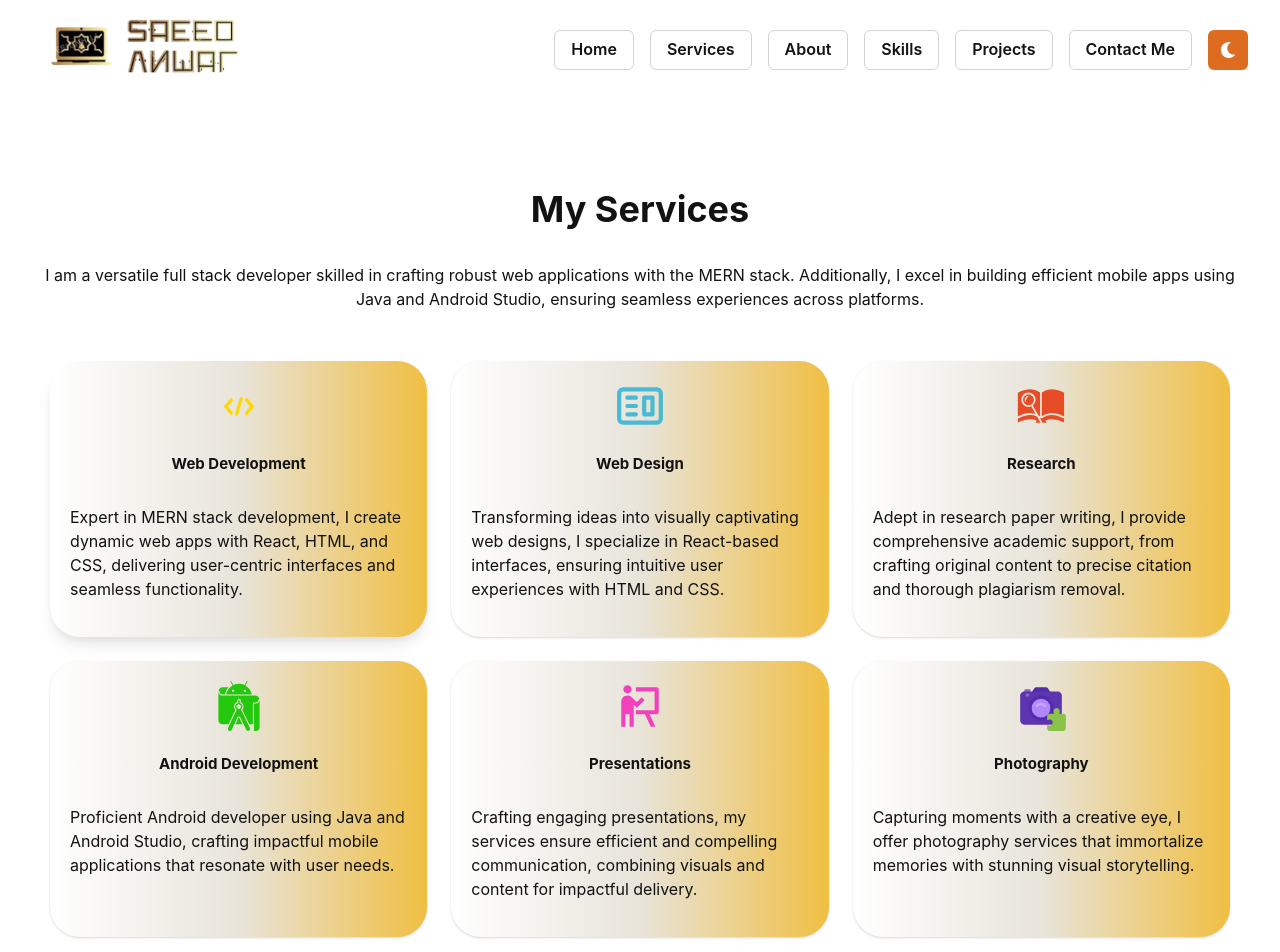
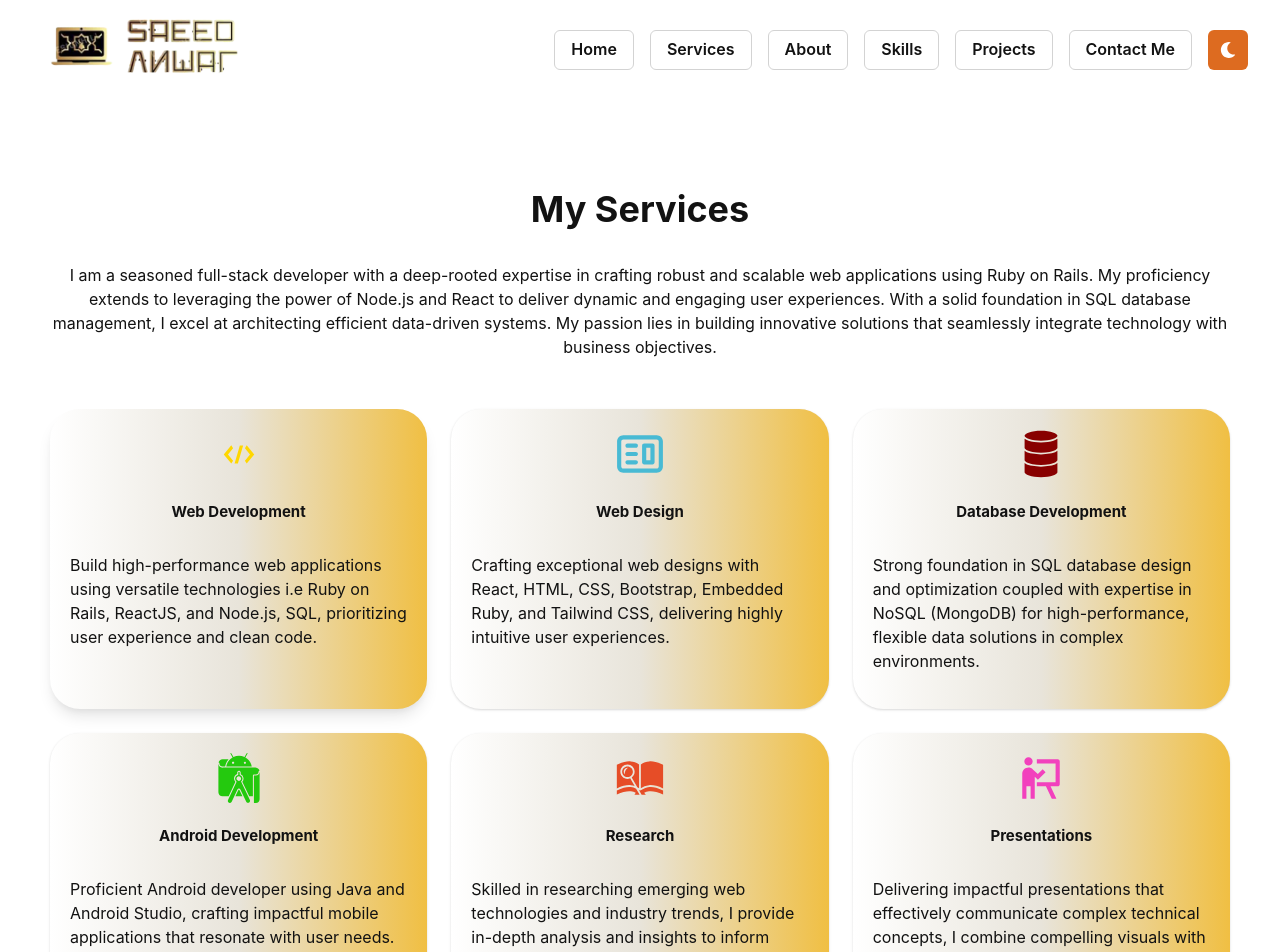
Before and after one commit to Tashfeen92/Portfolio, a React (Vite) app: page /services in a window 1280 px wide. Shown: the top 952 px of the page. Built offline with nearby package versions, Linux system fonts and the light colour scheme.

Commit message:
Left: Assets Skills About Projects, Done: Services Navbar Footer Chart Colomodeswitcher SkillChart Contact Home

```diff
--- a/src/Components/Services.tsx
+++ b/src/Components/Services.tsx
@@ -10,8 +10,8 @@ import {
 import {
   android,
   design,
-  mern,
-  photography,
+  development,
+  database_development,
   presentation,
   research,
   service,
@@ -20,9 +20,9 @@ import { DiCode } from "react-icons/di";
 import theme from "../theme";
 import { GiArchiveResearch } from "react-icons/gi";
 import { RiPresentationFill } from "react-icons/ri";
-import { FcCameraAddon } from "react-icons/fc";
 import { CgWebsite } from "react-icons/cg";
 import { SiAndroidstudio } from "react-icons/si";
+import { GiDatabase } from "react-icons/gi";
 
 const Services = () => {
   const gradient = useColorModeValue(
@@ -50,7 +50,7 @@ const Services = () => {
             <br></br>
             <Heading fontSize={"15px"}>Web Development</Heading>
             <br></br>
-            <Text textAlign={"left"}>{mern}</Text>
+            <Text textAlign={"left"}>{development}</Text>
           </CardBody>
         </Card>
         <Card bgGradient={gradient} borderRadius={"30px"}>
@@ -60,6 +60,30 @@ const Services = () => {
             <Heading fontSize={"15px"}>Web Design</Heading>
             <br></br>
             <Text textAlign={"left"}>{design}</Text>
+          </CardBody>
+        </Card>
+        <Card bgGradient={gradient} borderRadius={"30px"}>
+          <CardBody>
+            <GiDatabase
+              size={50}
+              style={{ color: "#880000", margin: "auto" }}
+            />
+            <br></br>
+            <Heading fontSize={"15px"}>Database Development</Heading>
+            <br></br>
+            <Text textAlign={"left"}>{database_development}</Text>
+          </CardBody>
+        </Card>
+        <Card bgGradient={gradient} borderRadius={"30px"}>
+          <CardBody>
+            <SiAndroidstudio
+              size={50}
+              style={{ color: "#24c90e", margin: "auto" }}
+            />
+            <br></br>
+            <Heading fontSize={"15px"}>Android Development</Heading>
+            <br></br>
+            <Text textAlign={"left"}>{android}</Text>
           </CardBody>
         </Card>
         <Card bgGradient={gradient} borderRadius={"30px"}>
@@ -74,19 +98,6 @@ const Services = () => {
             <Text textAlign={"left"}>{research}</Text>
           </CardBody>
         </Card>
-
-        <Card bgGradient={gradient} borderRadius={"30px"}>
-          <CardBody>
-            <SiAndroidstudio
-              size={50}
-              style={{ color: "#24c90e", margin: "auto" }}
-            />
-            <br></br>
-            <Heading fontSize={"15px"}>Android Development</Heading>
-            <br></br>
-            <Text textAlign={"left"}>{android}</Text>
-          </CardBody>
-        </Card>
         <Card bgGradient={gradient} borderRadius={"30px"}>
           <CardBody>
             <RiPresentationFill
@@ -99,15 +110,6 @@ const Services = () => {
             <Text textAlign={"left"}>{presentation}</Text>
           </CardBody>
         </Card>
-        <Card bgGradient={gradient} borderRadius={"30px"}>
-          <CardBody>
-            <FcCameraAddon size={50} style={{ margin: "auto" }} />
-            <br></br>
-            <Heading fontSize={"15px"}>Photography</Heading>
-            <br></br>
-            <Text textAlign={"left"}>{photography}</Text>
-          </CardBody>
-        </Card>
       </SimpleGrid>
     </Box>
   );
--- a/src/assets/txts.tsx
+++ b/src/assets/txts.tsx
@@ -1,18 +1,18 @@
-export const service:string='I am a versatile full stack developer skilled in crafting robust web applications with the MERN stack. Additionally, I excel in building efficient mobile apps using Java and Android Studio, ensuring seamless experiences across platforms.'
+export const service:string='I am a seasoned full-stack developer with a deep-rooted expertise in crafting robust and scalable web applications using Ruby on Rails. My proficiency extends to leveraging the power of Node.js and React to deliver dynamic and engaging user experiences. With a solid foundation in SQL database management, I excel at architecting efficient data-driven systems. My passion lies in building innovative solutions that seamlessly integrate technology with business objectives.'
 
 export const about :string='I am a professional Full Stack Developer with expertise in Ruby on Rails, Embedded Ruby, ReactJS, Node.js, Express.js, SQL, and NoSQL databases. I specialize in creating dynamic and scalable web applications across various industries. My skills include front-end and back-end development, ensuring high-quality and efficient solutions. I am dedicated to continuous learning and delivering innovative, client-focused applications that drive business success.'
 
-export const mern:string ='Expert in MERN stack development, I create dynamic web apps with React, HTML, and CSS, delivering user-centric interfaces and seamless functionality.'
+export const development:string ='Build high-performance web applications using versatile technologies i.e Ruby on Rails, ReactJS, and Node.js, SQL, prioritizing user experience and clean code.'
 
 export const android :string='Proficient Android developer using Java and Android Studio, crafting impactful mobile applications that resonate with user needs.'
 
-export const design:string='Transforming ideas into visually captivating web designs, I specialize in React-based interfaces, ensuring intuitive user experiences with HTML and CSS.'
+export const design:string='Crafting exceptional web designs with React, HTML, CSS, Bootstrap, Embedded Ruby, and Tailwind CSS, delivering highly intuitive user experiences.'
 
-export const photography:string='Capturing moments with a creative eye, I offer photography services that immortalize memories with stunning visual storytelling.'
+export const database_development:string='Strong foundation in SQL database design and optimization coupled with expertise in NoSQL (MongoDB) for high-performance, flexible data solutions in complex environments.'
 
-export const research:string='Adept in research paper writing, I provide comprehensive academic support, from crafting original content to precise citation and thorough plagiarism removal.'
+export const research:string='Skilled in researching emerging web technologies and industry trends, I provide in-depth analysis and insights to inform strategic development decisions.'
 
-export const presentation:string='Crafting engaging presentations, my services ensure efficient and compelling communication, combining visuals and content for impactful delivery.'
+export const presentation:string='Delivering impactful presentations that effectively communicate complex technical concepts, I combine compelling visuals with clear content for maximum audience engagement.'
 
 export const aboutme:string=`👋 Greetings! I am saeed. I graduated with top-notch A+ grades, laying a solid foundation for my career.
 
```
